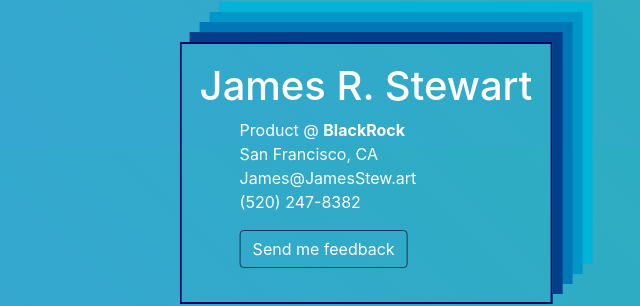
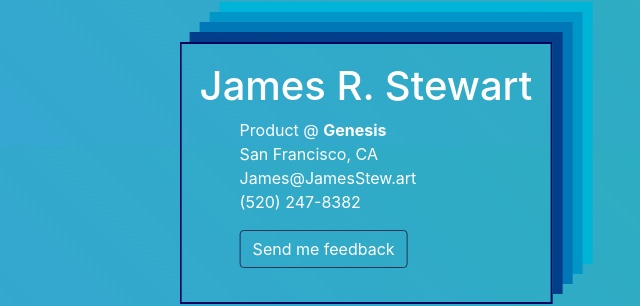
Before and after one commit to jamesrstew/jamesrstew.github.io, a plain HTML site: page index.html in a window 1280 px wide. Shown: the part 227-533 px from the top of the page, 274-914 px from the left. Drawn offline with nearby package versions, Linux system fonts and the light colour scheme.

Commit message:
new job!

```diff
--- a/index.html
+++ b/index.html
@@ -62,7 +62,7 @@
     <div class="padding">
       <h1 class="">James R. Stewart</h1>
       <ul class="formatting">
-        <li>Product @ <strong>BlackRock</strong></li>
+        <li>Product @ <strong>Genesis</strong></li>
         <li>San Francisco, CA</li>
         <li><a href="mailto:james@jamesstew.art?Subject=Hello,%20James!"> James@JamesStew.art</a></li>
         <li><a href="tel:5202478382"> (520) 247-8382</a></li>
```
